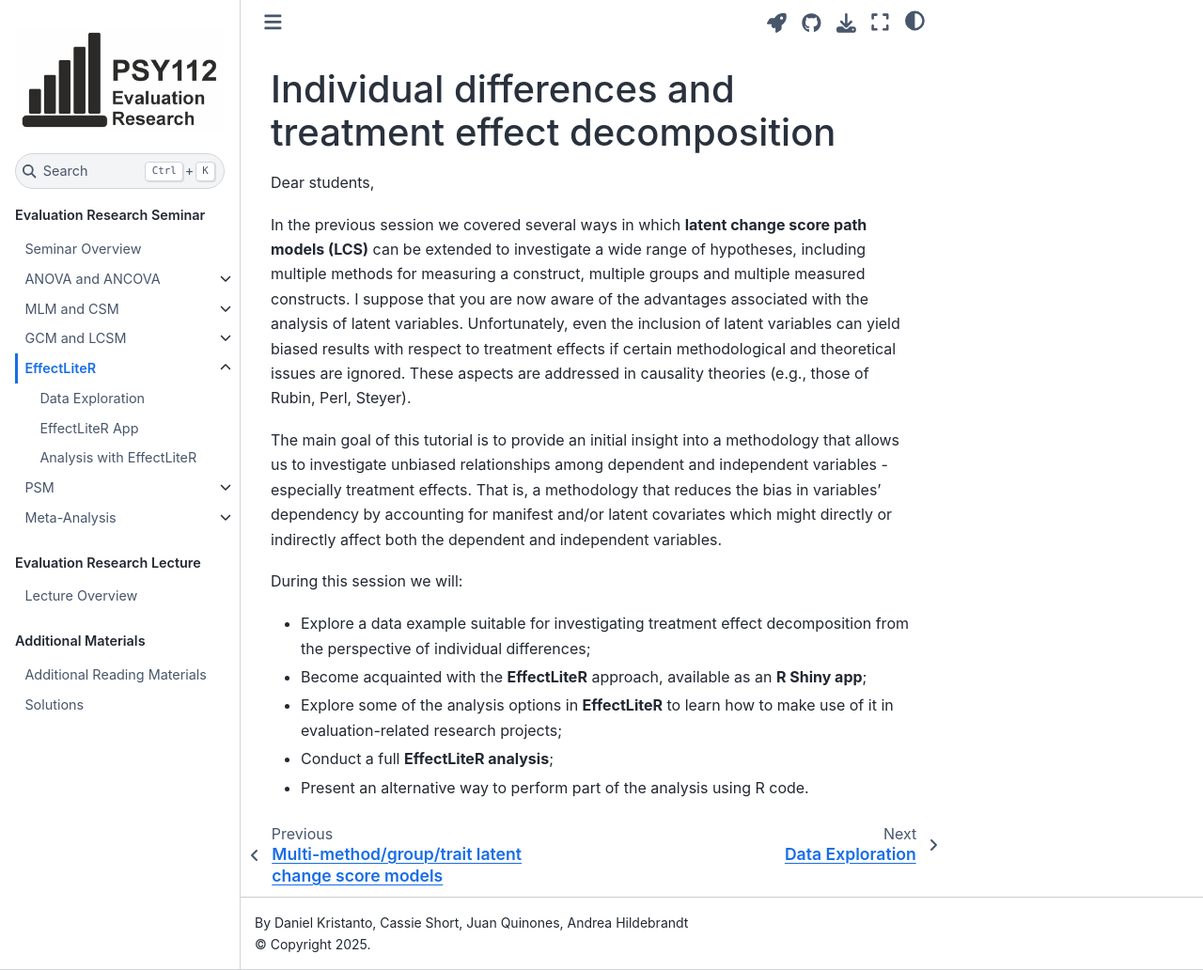
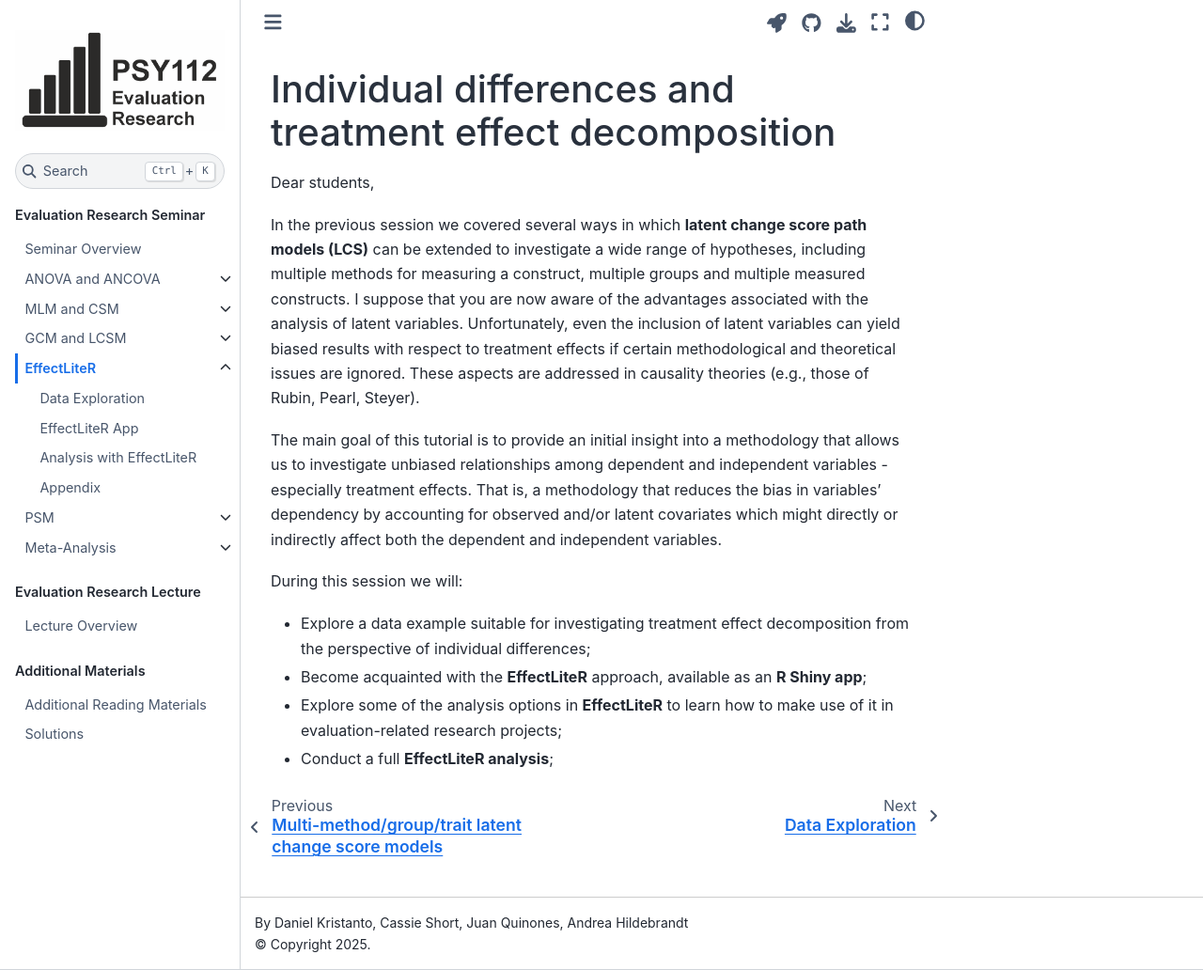
Before and after one commit to kristantodan12/psy112-ER, a Jupyter Book: the page built from book/Seminar/EffectLiteR/0_Introduction.md, in a window 1280 px wide and 1032 px high. Shown: the whole window at 94% size. Built offline with Jupyter Book 1.0.4 settings and Sphinx 7.4.7 and the Sphinx Book theme 1.1.4, drawn with Linux system fonts in a browser that asks for light colours; pages that are not in the unit, such as notebooks, are missing from menus.

Commit message:
Update session 4

```diff
--- a/_toc.yml
+++ b/_toc.yml
@@ -52,6 +52,8 @@ parts:
           title: EffectLiteR App
         - file: book/Seminar/EffectLiteR/3_Analysis_with_EffectLiteR
           title: Analysis with EffectLiteR
+        - file: book/Seminar/EffectLiteR/4_Appendix
+          title: Appendix
     - file: book/Seminar/PSM/0_Introduction
       title: PSM
       sections:
--- a/book/Seminar/EffectLiteR/0_Introduction.md
+++ b/book/Seminar/EffectLiteR/0_Introduction.md
@@ -16,9 +16,9 @@ kernelspec:
 
 Dear students,
 
-In the previous session we covered several ways in which **latent change score path models (LCS)** can be extended to investigate a wide range of hypotheses, including multiple methods for measuring a construct, multiple groups and multiple measured constructs. I suppose that you are now aware of the advantages associated with the analysis of latent variables. Unfortunately, even the inclusion of latent variables can yield biased results with respect to treatment effects if certain methodological and theoretical issues are ignored. These aspects are addressed in causality theories (e.g., those of Rubin, Perl, Steyer).
+In the previous session we covered several ways in which **latent change score path models (LCS)** can be extended to investigate a wide range of hypotheses, including multiple methods for measuring a construct, multiple groups and multiple measured constructs. I suppose that you are now aware of the advantages associated with the analysis of latent variables. Unfortunately, even the inclusion of latent variables can yield biased results with respect to treatment effects if certain methodological and theoretical issues are ignored. These aspects are addressed in causality theories (e.g., those of Rubin, Pearl, Steyer).
 
-The main goal of this tutorial is to provide an initial insight into a methodology that allows us to investigate unbiased relationships among dependent and independent variables - especially treatment effects. That is, a methodology that reduces the bias in variables' dependency by accounting for manifest and/or latent covariates which might directly or indirectly affect both the dependent and independent variables.
+The main goal of this tutorial is to provide an initial insight into a methodology that allows us to investigate unbiased relationships among dependent and independent variables - especially treatment effects. That is, a methodology that reduces the bias in variables' dependency by accounting for observed and/or latent covariates which might directly or indirectly affect both the dependent and independent variables.
 
 During this session we will:
 
@@ -26,4 +26,3 @@ During this session we will:
 * Become acquainted with the **EffectLiteR** approach, available as an **R Shiny app**;
 * Explore some of the analysis options in **EffectLiteR** to learn how to make use of it in evaluation-related research projects;
 * Conduct a full **EffectLiteR analysis**;
-* Present an alternative way to perform part of the analysis using R code.
```
Also changed, not shown: book/Seminar/EffectLiteR/1_Data_Exploration.ipynb, book/Seminar/EffectLiteR/2_EffectLiteR_app.ipynb, book/Seminar/EffectLiteR/3_Analysis_with_EffectLiteR.ipynb, book/Seminar/EffectLiteR/4_Appendix.ipynb (added), book/Seminar/EffectLiteR/Datasets/output2_2.png (added), book/Seminar/EffectLiteR/Datasets/output2_3.png (added).
